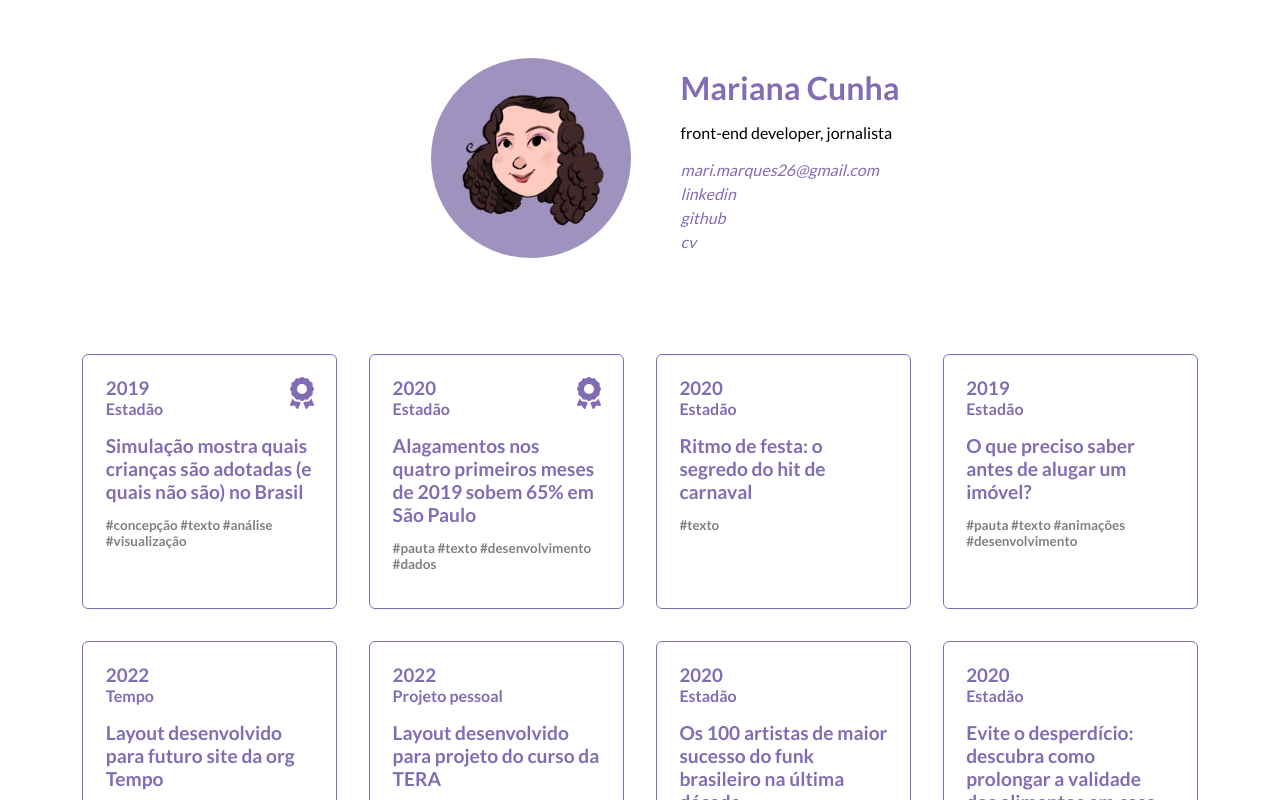
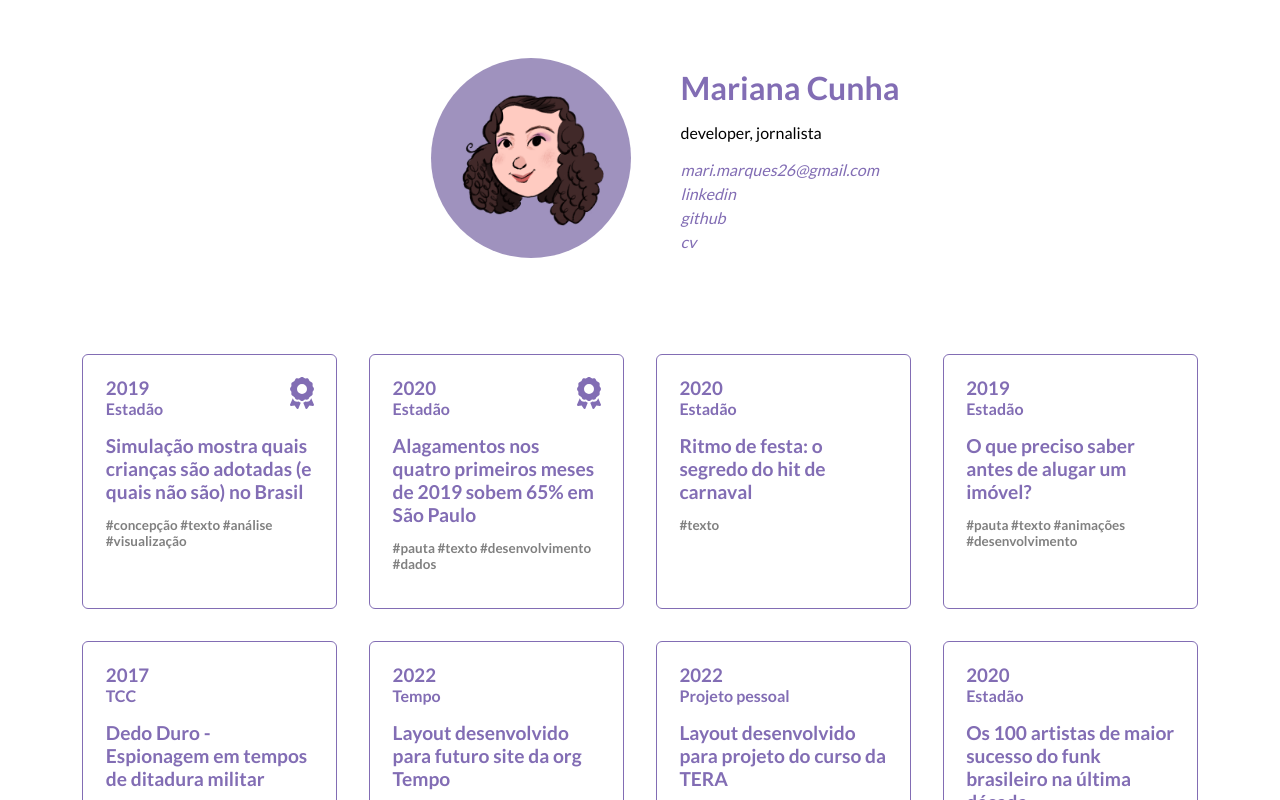
Before and after one commit to mariana-cunha/mariana, a React (Create React App) app: page / in a window 1280 px wide. Shown: the top 800 px of the page. Built offline with nearby package versions, Linux system fonts and the light colour scheme.

Commit message:
edit link and add hq in xp

```diff
--- a/public/index.html
+++ b/public/index.html
@@ -6,7 +6,7 @@
     <meta name="theme-color" content="#ffffff" />
     <meta name="description" content="Portfólio de Mariana Cunha" />
     <title>Mariana Cunha - Desenvolvedora front-end</title>
-    <meta property="og:title" content="Mariana Cunha - Desenvolvedora front-end" />
+    <meta property="og:title" content="Mariana Cunha - Desenvolvedora front-end e jornalista" />
     <meta property="og:type" content="website" />
     <meta property="og:image" content="/icon.png" />
     <meta property="og:url" content="https://mariana-cunha.com" />
--- a/src/App.js
+++ b/src/App.js
@@ -15,7 +15,7 @@ function App() {
           />
           <div>
             <h1>Mariana Cunha</h1>
-            <p>front-end developer, jornalista</p>
+            <p>developer, jornalista</p>
             <div className="redes-sociais">
               <a href="mailto:mari.marques26@gmail.com"><i>mari.marques26@gmail.com</i></a>
               <a href="https://www.linkedin.com/in/mariana--cunha/" target="_blank" rel="noopener noreferrer"><i>linkedin</i></a>
--- a/src/data.js
+++ b/src/data.js
@@ -32,6 +32,14 @@ export const tramposData = [
     hashtags: "#pauta #texto #animações #desenvolvimento"
   },
   {
+    what: "Dedo Duro - Espionagem em tempos de ditadura militar",
+    where: "TCC",
+    link: "https://drive.google.com/file/d/11SF7QyUYL6WxeXs8uiH5rwmezzko07f6/view?usp=sharing",
+    when: "2017",
+    awards: "",
+    hashtags: "#hq #jornalismo #roteiro #apuracao #revisão"
+  },
+  {
     what: "Layout desenvolvido para futuro site da org Tempo",
     where: "Tempo",
     link: "https://www.figma.com/file/bVCSZg0AmIqINiue0hFHC8/orgtempo?node-id=5%3A152&t=BqrMgdJO6B31MKop-1",
@@ -42,7 +50,7 @@ export const tramposData = [
   {
     what: "Layout desenvolvido para projeto do curso da TERA",
     where: "Projeto pessoal",
-    link: "https://www.figma.com/file/yOP27ebgFgsjpLZEs6QM11/Untitled?node-id=10%3A18&t=BqrMgdJO6B31MKop-1",
+    link: "https://www.figma.com/design/yOP27ebgFgsjpLZEs6QM11/Untitled?node-id=0-1&t=maM56TEK8J095lSq-1",
     when: "2022",
     awards: "",
     hashtags: "#figma #layout"
```
